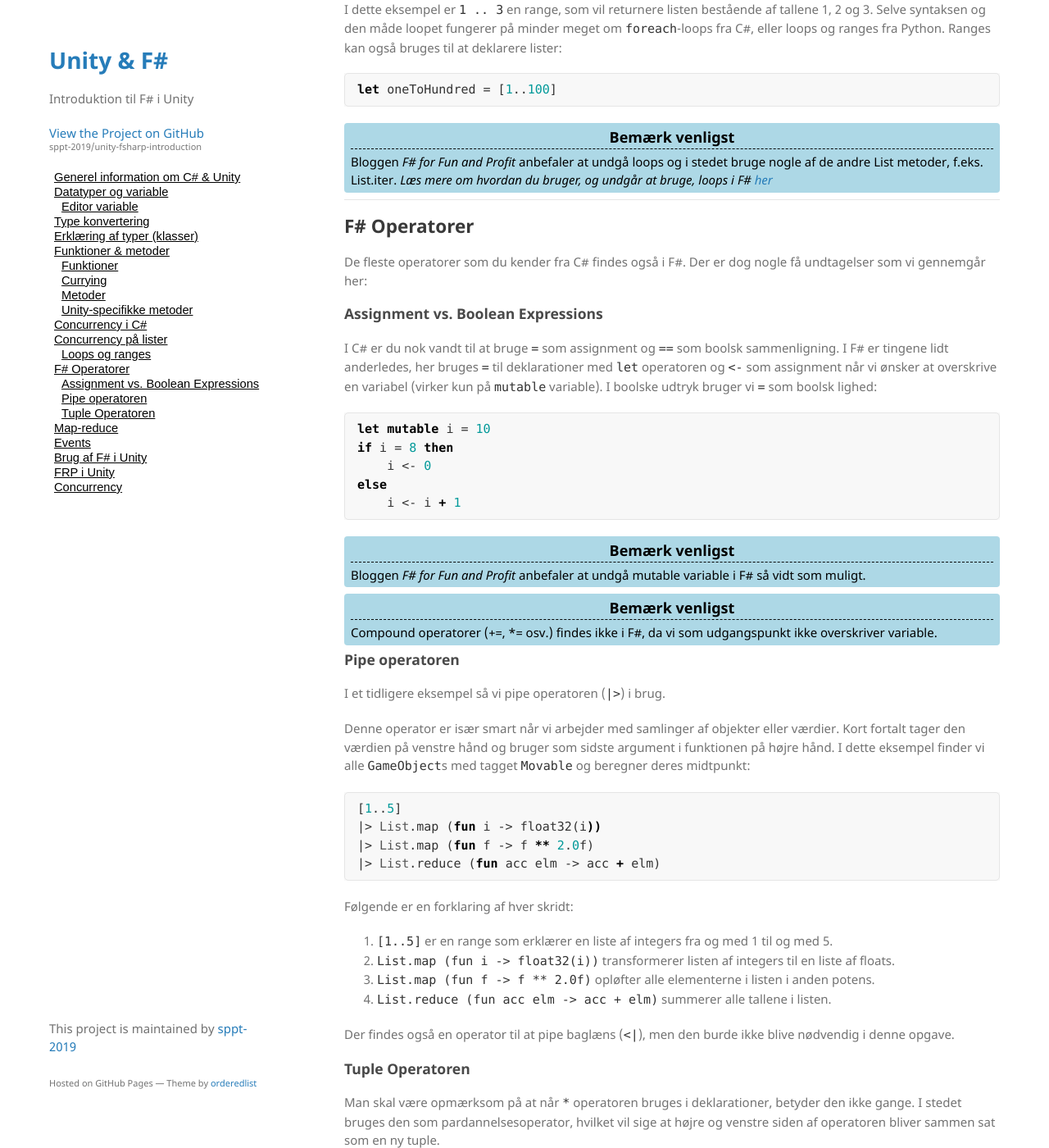
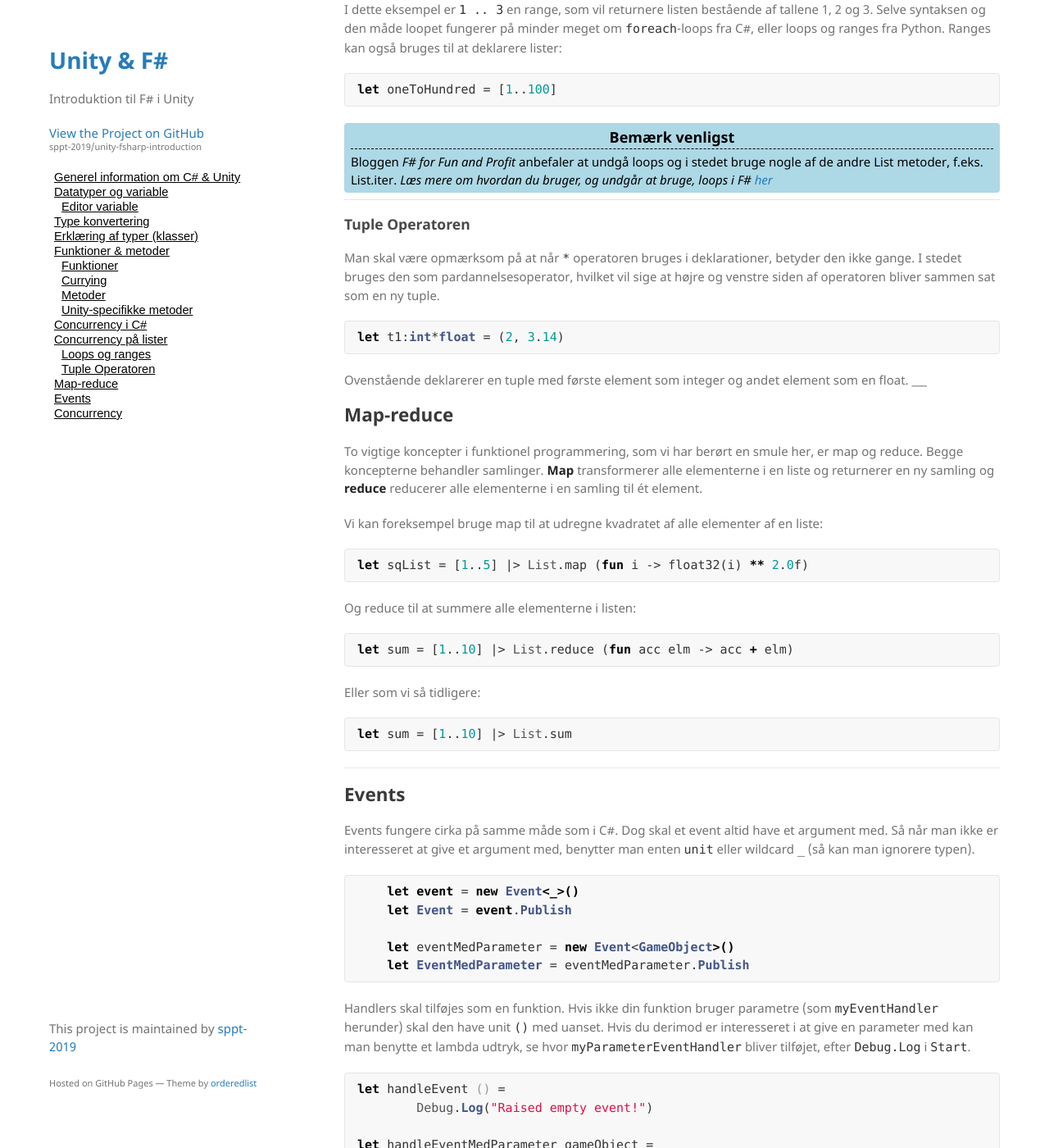
Before and after one commit to sppt-2019/unity-fsharp-introduction, a Jekyll site: the page built from csharp.md, in a window 1280 px wide and 1400 px high, scrolled down 4924 px. Shown: the whole window at 82% size. Built offline with Jekyll 4.4.1, drawn with Linux system fonts in a browser that asks for light colours; our own code applies the rules of GitHub Pages for plain Markdown files; some of the changed text lies outside the part shown.

Commit message:
Fjernet F# specifikke ting
Fjernet hvordan f# operator delen og fjernet hvordan man arbejder med f#

````diff
--- a/csharp.md
+++ b/csharp.md
@@ -205,45 +205,6 @@ Bloggen <i>F# for Fun and Profit</i> anbefaler at undgå loops og i stedet bruge
 </div>
 
 ___
-## F# Operatorer
-De fleste operatorer som du kender fra C# findes også i F#. Der er dog nogle få undtagelser som vi gennemgår her:
-
-### Assignment vs. Boolean Expressions
-I C# er du nok vandt til at bruge `=` som assignment og `==` som boolsk sammenligning. I F# er tingene lidt anderledes, her bruges `=` til deklarationer med `let` operatoren og `<-` som assignment når vi ønsker at overskrive en variabel (virker kun på `mutable` variable). I boolske udtryk bruger vi `=` som boolsk lighed:
-```fsharp
-let mutable i = 10
-if i = 8 then
-    i <- 0
-else
-    i <- i + 1
-```
-
-<div class="note-box">
-Bloggen <i>F# for Fun and Profit</i> anbefaler at undgå mutable variable i F# så vidt som muligt.
-</div>
-
-<div class="note-box">
-Compound operatorer (+=, *= osv.) findes ikke i F#, da vi som udgangspunkt ikke overskriver variable.
-</div>
-
-### Pipe operatoren
-I et tidligere eksempel så vi pipe operatoren (`|>`) i brug.
-
-Denne operator er især smart når vi arbejder med samlinger af objekter eller værdier. Kort fortalt tager den værdien på venstre hånd og bruger som sidste argument i funktionen på højre hånd. I dette eksempel finder vi alle `GameObject`s med tagget `Movable` og beregner deres midtpunkt:
-```fsharp
-[1..5]
-|> List.map (fun i -> float32(i))
-|> List.map (fun f -> f ** 2.0f)
-|> List.reduce (fun acc elm -> acc + elm)
-```
-Følgende er en forklaring af hver skridt:
-
-1. `[1..5]` er en range som erklærer en liste af integers fra og med 1 til og med 5.
-2. `List.map (fun i -> float32(i))` transformerer listen af integers til en liste af floats.
-3. `List.map (fun f -> f ** 2.0f)` opløfter alle elementerne i listen i anden potens.
-4. `List.reduce (fun acc elm -> acc + elm)` summerer alle tallene i listen.
-
-Der findes også en operator til at pipe baglæns (`<|`), men den burde ikke blive nødvendig i denne opgave.
 
 ### Tuple Operatoren
 Man skal være opmærksom på at når `*` operatoren bruges i deklarationer, betyder den ikke gange. I stedet bruges den som pardannelsesoperator, hvilket vil sige at højre og venstre siden af operatoren bliver sammen sat som en ny tuple.
@@ -307,23 +268,6 @@ member this.Start() =
     Event.AddHandler(Handler<_>(fun _ e -> Debug.Log("event triggered")))
     EventMedParameter.AddHandler(Handler<GameObject>(fun _ g -> Debug.Log(g.name)))
 ```
-
-___
-## Brug af F# i Unity
-Unity understøtter ikke brug af F# på samme måde som det understøtter C#. Men fordi begge sprog kører i .NET/Mono, kan F# projekter bruges - dog med lidt ekstra arbejde.
-For at automatisere så meget af dette arbejde som muligt, har vi udviklet en Unity-pakke som tilføjer en menu med funktioner til dette.
-
-[Download Unity-pakken til F# integration](https://github.com/sppt-2k19/unity-fsharp-integration/raw/master/unity-fsharp-integration.unitypackage "Download pakken") ([læs mere om pakken](https://github.com/sppt-2k19/unity-fsharp-integration "Læs mere her"))
-
-<img src="assets/img/unity-fsharp.png" style="width:307px;margin:auto;display:block;" />
-
-___
-
-## FRP i Unity
-Functional Reactive Programming(FRP) er en måde at programmere funktionelt, som kan være lettere at bruge til spilprogrammering end almindelig funktionel programmering.
-
-[Læs om FRP](frp.md)
-
 ___
 
 ## Concurrency
````
